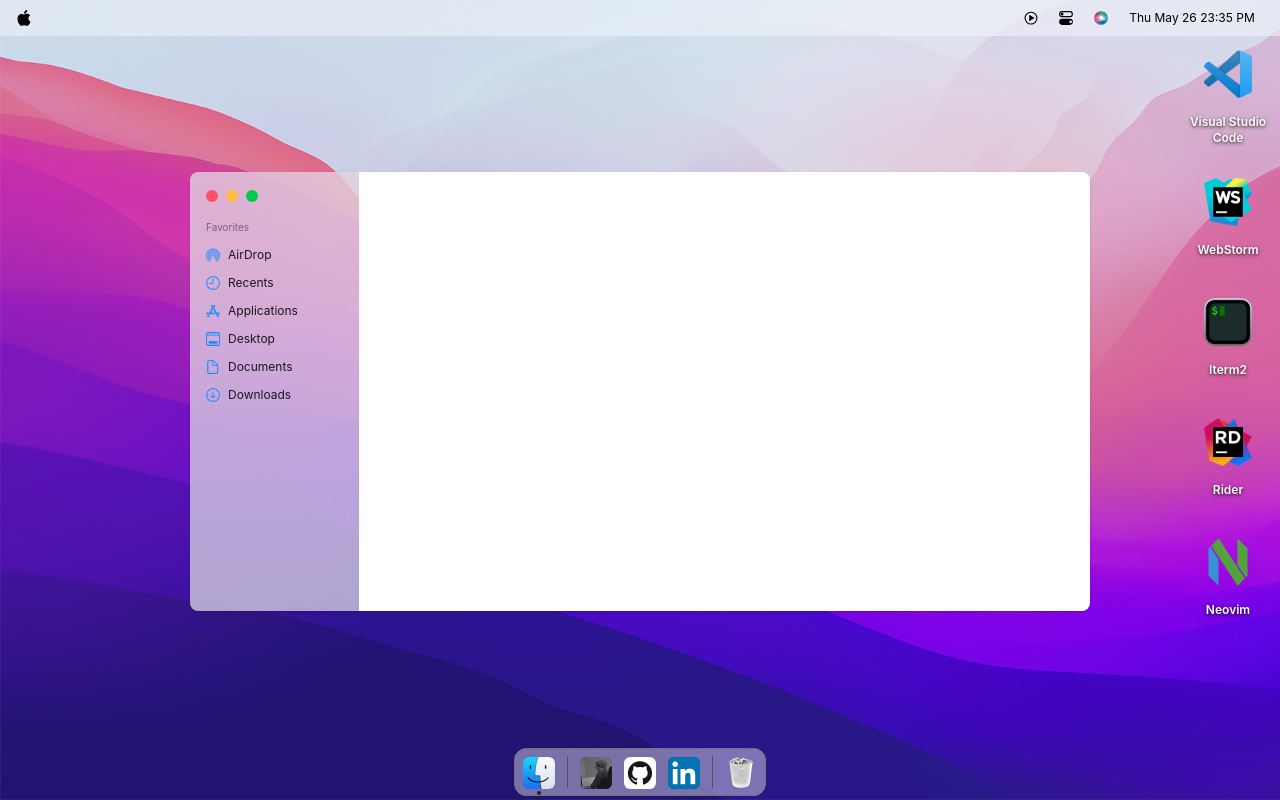
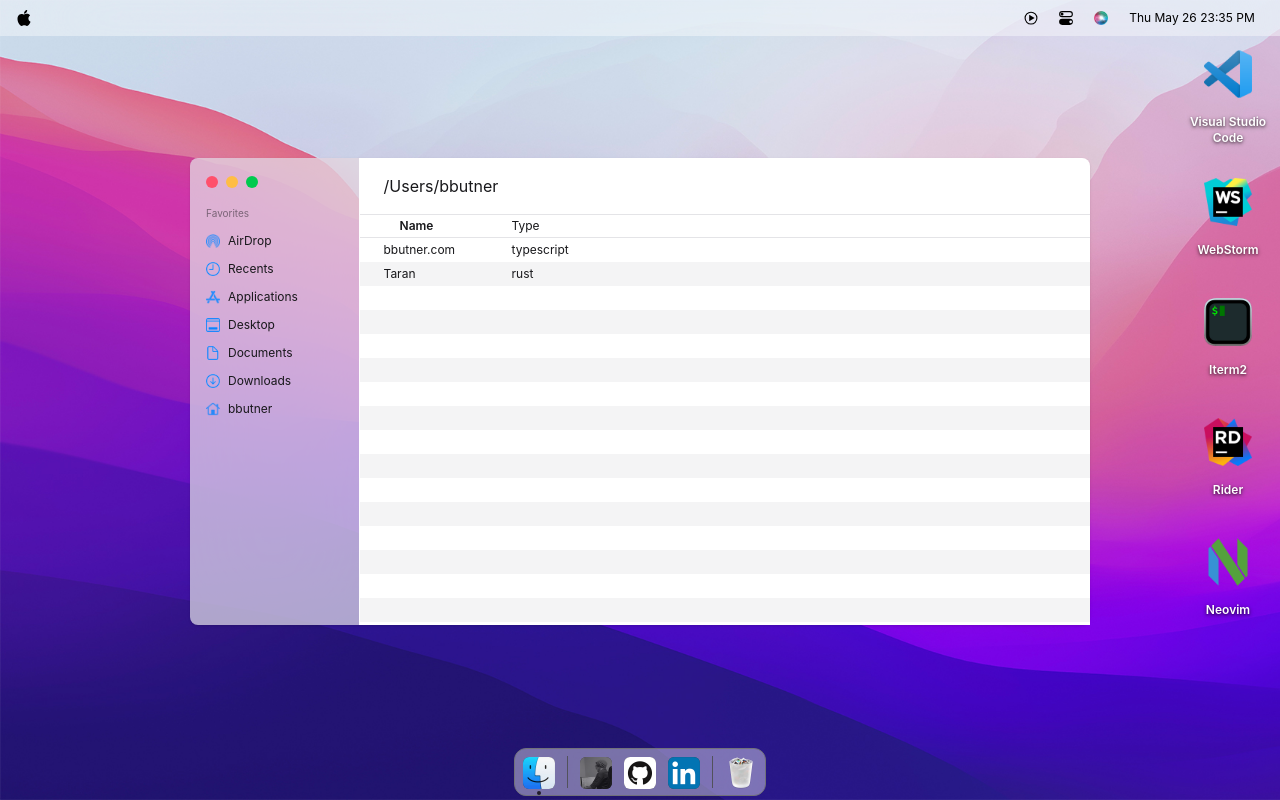
Before and after one commit to BButner/bbutner-v3, a Next.js app: page / in a window 1280 px wide. Both pictures are taken after a click on the button 539 px from the left and 773 px from the top of the page. Built offline with nearby package versions, Linux system fonts and the light colour scheme.

Commit message:
"Finishes" finder

```diff
--- /dev/null
+++ b/components/finder/FinderFolder.tsx
@@ -0,0 +1,9 @@
+interface FinderFolderProps {
+  title: string;
+}
+
+export const FinderFolder: React.FC = () => {
+  return (
+    <div>TODO</div>
+  )
+}
--- /dev/null
+++ b/components/window/windows/Finder.module.sass
@@ -0,0 +1,17 @@
+.table
+  position: relative
+  width: 100%
+
+  &:focus
+    @apply bg-blue-500
+
+  tr:first-of-type
+    border-top: 1px solid
+    border-bottom: 1px solid
+    @apply border-zinc-100
+
+  th:not(:first-of-type)
+    font-weight: normal
+
+  td,td
+    padding-left: 8px
--- a/components/window/windows/Finder.tsx
+++ b/components/window/windows/Finder.tsx
@@ -2,6 +2,10 @@ import {Window, WindowProps} from "../Window";
 import {useDragControls} from "framer-motion";
 import {WindowButtons} from "../WindowButtons";
 import Image from "next/image";
+import {useEffect, useRef, useState} from "react";
+import clsx from "clsx";
+import {finderProjects} from "../../../lib/finder/finder";
+import styles from "./Finder.module.sass";
 
 interface Favorite {
   title: string;
@@ -14,17 +18,30 @@ const favorites: Favorite[] = [
   {title: 'Applications', iconSrc: 'apps.png'},
   {title: 'Desktop', iconSrc: 'desktop.png'},
   {title: 'Documents', iconSrc: 'documents.png'},
-  {title: 'Downloads', iconSrc: 'downloads.png'}
+  {title: 'Downloads', iconSrc: 'downloads.png'},
+  {title: 'bbutner', iconSrc: 'bbutner.png'}
 ]
 
 export const Finder: React.FC<WindowProps> = ({windowId}) => {
   const controls = useDragControls();
+  const [rowCount, setRowCount] = useState<number>(0);
+  const documentContainerRef = useRef<HTMLDivElement>(null);
+
+  const ROW_HEIGHT = 20;
+
+  useEffect(() => {
+    if (documentContainerRef.current) {
+      setRowCount(Math.floor(documentContainerRef.current.clientHeight / ROW_HEIGHT) + 1);
+    }
+  }, []);
+
   return (
     <Window windowId={windowId} dragControls={controls} className="bg-transparent">
       <Window.DragAreaContent dragControls={controls}>
         <div className="h-14 flex items-center w-[900px] justify-between">
           <WindowButtons windowId={windowId} className="pl-4 w-[204px]"/>
-          <div className="w-full h-full rounded-tr-lg border-b border-white hover:border-zinc-200 dark:border-dark-content dark:hover:border-black">
+          <div
+            className="w-full h-full rounded-tr-lg">
           </div>
         </div>
       </Window.DragAreaContent>
@@ -40,7 +57,68 @@ export const Finder: React.FC<WindowProps> = ({windowId}) => {
               </div>
             })}
           </div>
-          <div className="w-full bg-white dark:bg-dark-content rounded-r-lg border-l border-white dark:border-black">
+          <div
+            className="w-full flex flex-wrap flex-col bg-white dark:bg-dark-content rounded-r-lg border-l border-white dark:border-black">
+            <div className="h-14 w-full flex items-center">
+              <p className="dark:text-white pl-6">/Users/bbutner</p>
+            </div>
+            <div
+              ref={documentContainerRef}
+              className="w-full flex-1 relative">
+              <div className="w-full h-6">
+                <div className="h-6 flex pl-6 text-xs items-center border-t border-b border-zinc-200">
+                  <p className="w-32 pl-4 font-semibold">Name</p>
+                  <p>Type</p>
+                </div>
+              </div>
+              <div
+                style={{
+                  height: 'calc(100% - 24px)'
+                }}
+                className="absolute w-full overflow-hidden">
+                {rowCount > 0 && [...Array(rowCount)].map((_, index) => {
+                  return (
+                    <div
+                      key={index}
+                      className={clsx(
+                        'h-6 w-full',
+                        index % 2 === 0 ? 'bg-white' : 'bg-zinc-100'
+                      )}/>
+                  )
+                })}
+              </div>
+              {/*<table className={styles.table}>*/}
+              {/*  <tr className="h-6 text-xs font-normal">*/}
+              {/*    <th>Name</th>*/}
+              {/*    <th>Type</th>*/}
+              {/*  </tr>*/}
+              {/*  {finderProjects.map(project => {*/}
+              {/*    return (*/}
+              {/*      <tr*/}
+              {/*        className="h-6 text-xs"*/}
+              {/*        key={project.title}>*/}
+              {/*        <td className="w-32">{project.title}</td>*/}
+              {/*        <td className="w-16 text-zinc-500">{project.type}</td>*/}
+              {/*        <td></td>*/}
+              {/*      </tr>*/}
+              {/*    )*/}
+              {/*  })}*/}
+              {/*</table>*/}
+              <div className="relative">
+
+                {finderProjects.map(project =>
+                  <button
+                    onDoubleClick={() => open(project.href)}
+                    className="h-6 text-xs w-full block text-left focus:bg-blue-500 focus:text-white"
+                    key={project.title}>
+                    <div className="flex items-center pl-6">
+                      <p className="w-32">{project.title}</p>
+                      <p>{project.type}</p>
+                    </div>
+                  </button>
+                )}
+              </div>
+            </div>
           </div>
         </div>
       </Window.Content>
--- /dev/null
+++ b/lib/finder/finder.ts
@@ -0,0 +1,10 @@
+interface FinderProject {
+  title: string;
+  type: 'rust' | 'typescript';
+  href: string;
+}
+
+export const finderProjects: FinderProject[] = [
+  {title: 'bbutner.com', type: 'typescript', href: 'https://github.com/bbutner/bbutner.com'},
+  {title: 'Taran', type: 'rust', href: 'https://github.com/bbutner/Taran'}
+]
```
Also changed, not shown: public/images/finder_icons/bbutner.png (added), public/images/finder_icons/folder.png (added).
